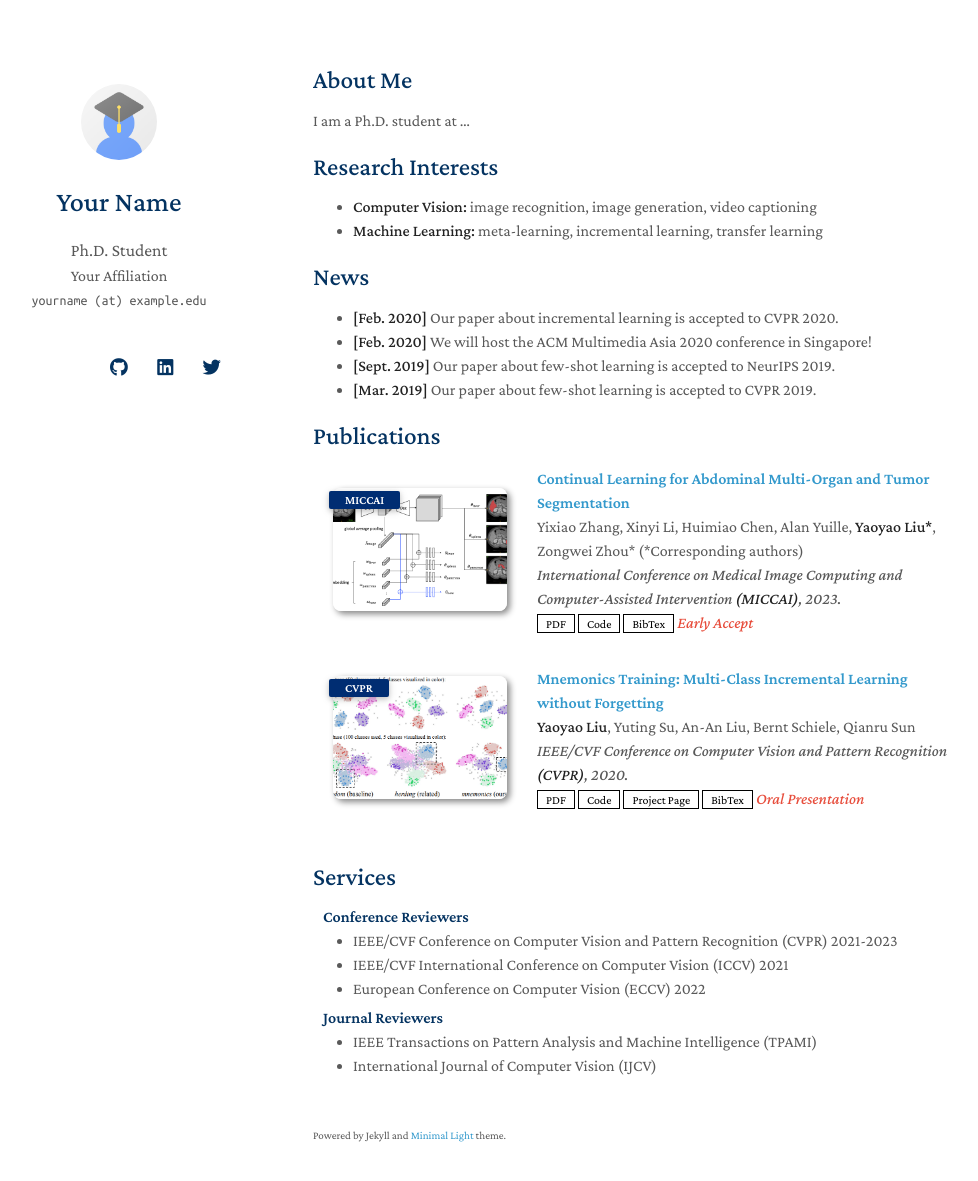
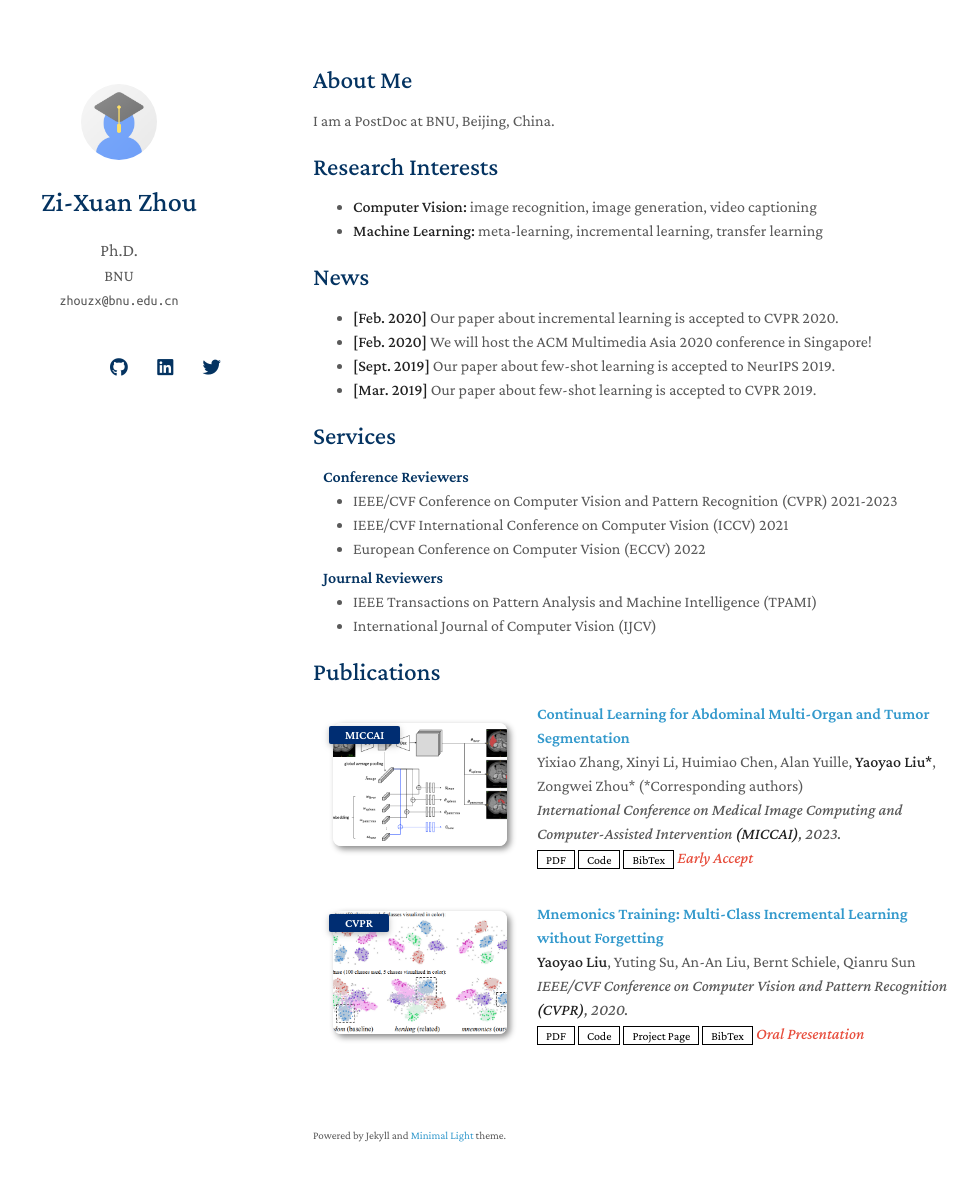
Before and after one commit to zhouzx-UCAS/test, a Jekyll site: the page built from index.md, in a window 1280 px wide and 1216 px high. Shown: the top 1181 px of the window, without its empty margins (157-1135 px from the left). Built offline with Jekyll 4.4.1, drawn with Linux system fonts in a browser that asks for light colours; nearby versions of some CDN libraries; a style sheet for code colours, icons or effects is not loaded; our own code applies the rules of GitHub Pages for plain Markdown files.

Commit message:
Tests
Tests whether the changes can be committed successfully.

```diff
--- a/_config.yml
+++ b/_config.yml
@@ -1,8 +1,8 @@
 # Basic Information
-title: Your Name
-position: Ph.D. Student
-affiliation: Your Affiliation
-email: yourname (at) example.edu
+title: Zi-Xuan Zhou
+position: Ph.D.
+affiliation: BNU
+email: zhouzx@bnu.edu.cn
 
 # Search Engine Optimization (SEO)
 # The following information is used to improve the website traffic from search engines, e.g., Google.
--- a/index.md
+++ b/index.md
@@ -4,7 +4,7 @@ layout: homepage
 
 ## About Me
 
-I am a Ph.D. student at ...
+I am a PostDoc at BNU, Beijing, China.
 
 ## Research Interests
 
@@ -18,6 +18,6 @@ I am a Ph.D. student at ...
 - **[Sept. 2019]** Our paper about few-shot learning is accepted to NeurIPS 2019.
 - **[Mar. 2019]** Our paper about few-shot learning is accepted to CVPR 2019.
 
+{% include_relative _includes/services.md %}
+
 {% include_relative _includes/publications.md %}
-
-{% include_relative _includes/services.md %}
```
